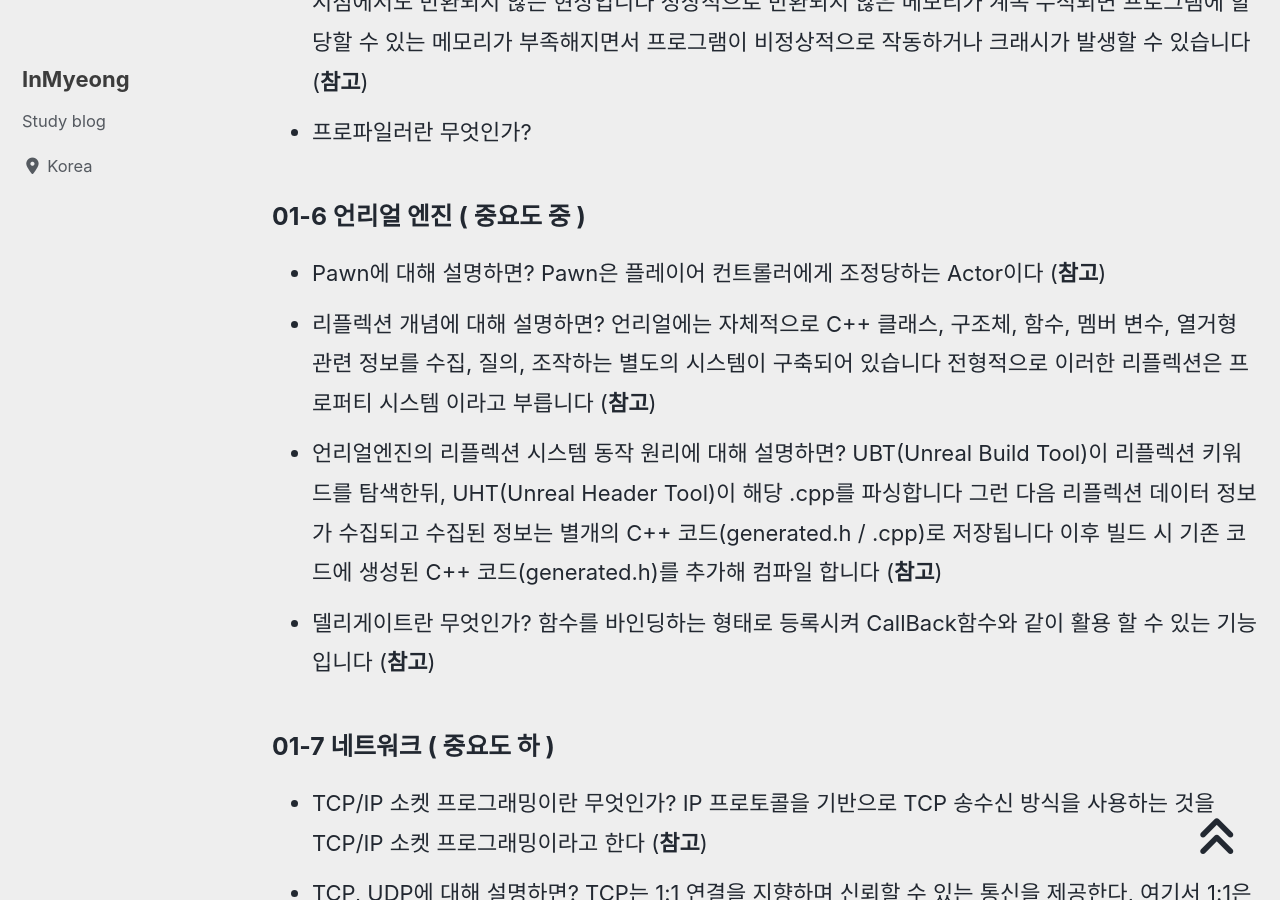
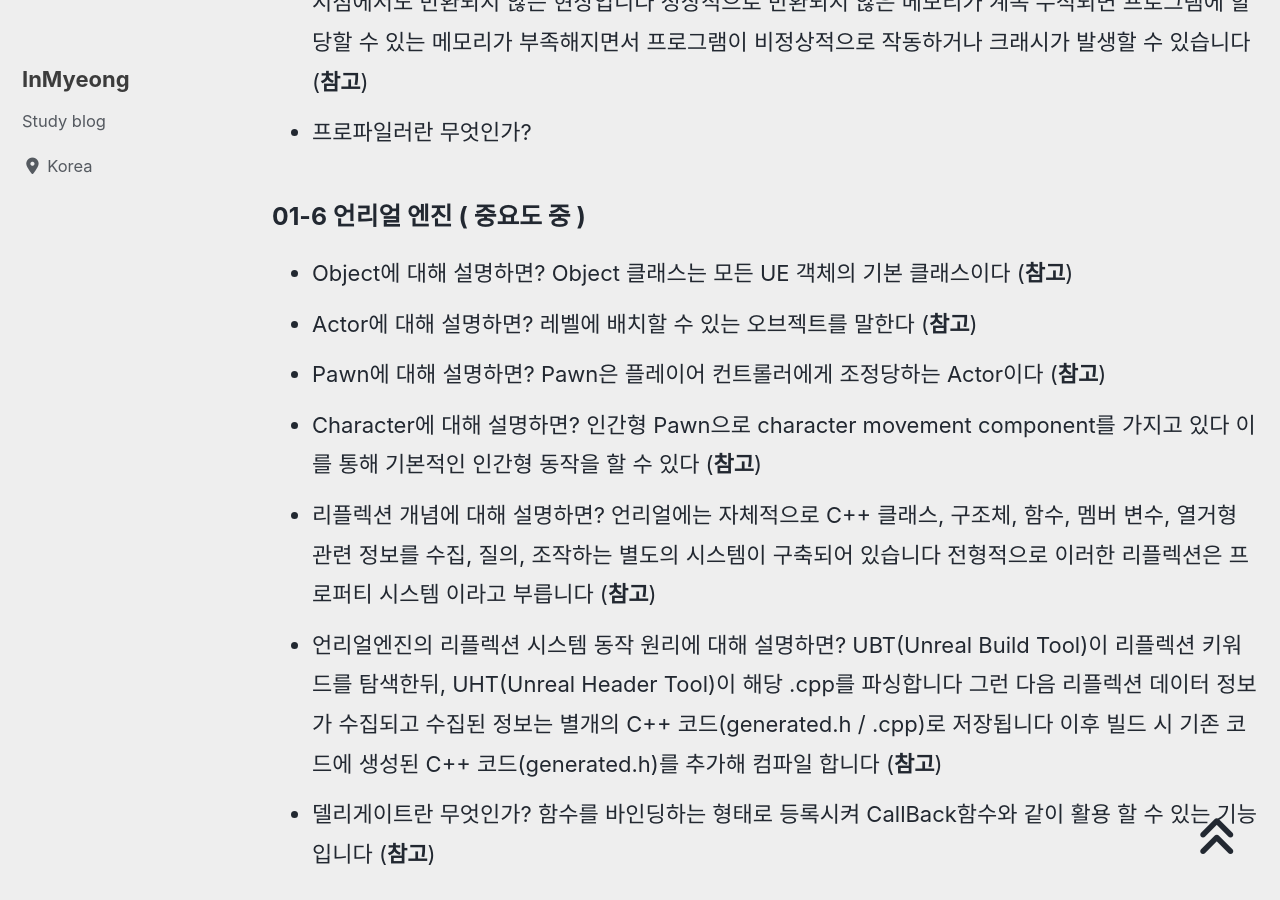
Before and after one commit to devMyeong/devMyeong.github.io, a Jekyll site: the page built from _posts/cs/2022-09-05-블로그-면접준비.md, in a window 1280 px wide and 900 px high, scrolled down 32044 px. Built offline with Jekyll 4.4.1, drawn with Linux system fonts in a browser that asks for light colours; cached includes are drawn as plain includes; nearby versions of some CDN libraries; some web fonts are replaced; comment, search, counter and statistics services are not loaded.

Commit message:
Chore : 언리얼 지식 추가

```diff
--- a/_posts/cs/2022-09-05-블로그-면접준비.md
+++ b/_posts/cs/2022-09-05-블로그-면접준비.md
@@ -287,7 +287,10 @@ last_modified_at: 2022-10-30
 - 프로파일러란 무엇인가?
 
 ### 01-6 언리얼 엔진 ( 중요도 중 )
+- Object에 대해 설명하면? Object 클래스는 모든 UE 객체의 기본 클래스이다 ([**참고**](https://chanheess.tistory.com/206))
+- Actor에 대해 설명하면? 레벨에 배치할 수 있는 오브젝트를 말한다 ([**참고**](https://chanheess.tistory.com/206))
 - Pawn에 대해 설명하면? Pawn은 플레이어 컨트롤러에게 조정당하는 Actor이다 ([**참고**](https://m.blog.naver.com/PostView.naver?isHttpsRedirect=true&blogId=tmddls90&logNo=221950517033))
+- Character에 대해 설명하면? 인간형 Pawn으로 character movement component를 가지고 있다 이를 통해 기본적인 인간형 동작을 할 수 있다 ([**참고**](https://chanheess.tistory.com/206))
 - 리플렉션 개념에 대해 설명하면? 언리얼에는 자체적으로 C++ 클래스, 구조체, 함수, 멤버 변수, 열거형 관련 정보를 수집, 질의, 조작하는 별도의 시스템이 구축되어 있습니다 전형적으로 이러한 리플렉션은 프로퍼티 시스템 이라고 부릅니다 ([**참고**](https://www.unrealengine.com/ko/blog/unreal-property-system-reflection))
 - 언리얼엔진의 리플렉션 시스템 동작 원리에 대해 설명하면? UBT(Unreal Build Tool)이 리플렉션 키워드를 탐색한뒤, UHT(Unreal Header Tool)이 해당 .cpp를 파싱합니다 그런 다음 리플렉션 데이터 정보가 수집되고 수집된 정보는 별개의 C++ 코드(generated.h / .cpp)로 저장됩니다 이후 빌드 시 기존 코드에 생성된 C++ 코드(generated.h)를 추가해 컴파일 합니다 ([**참고**](https://hyo-ue4study.tistory.com/182))
 - 델리게이트란 무엇인가? 함수를 바인딩하는 형태로 등록시켜 CallBack함수와 같이 활용 할 수 있는 기능입니다 ([**참고**](https://darkcatgame.tistory.com/66))
```
